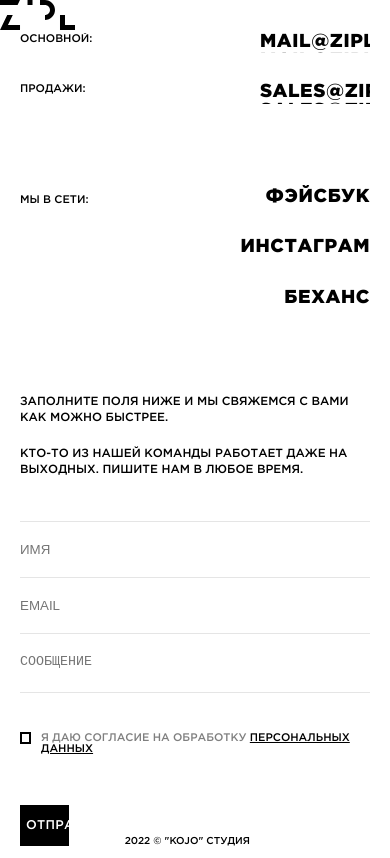
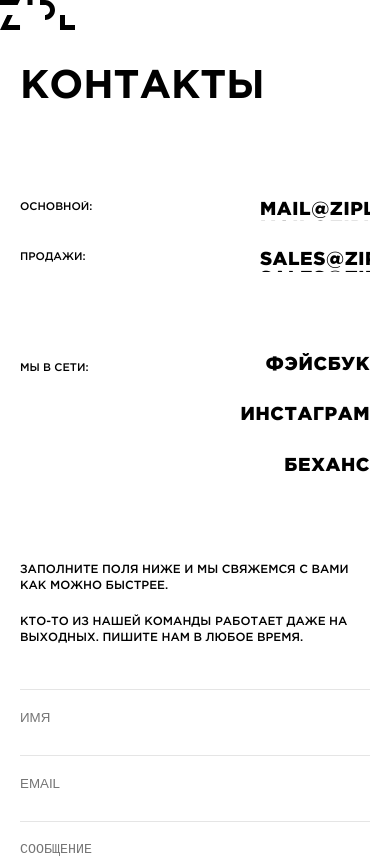
Before and after one commit to AnatolyKostarev/kojo, a React (Create React App) app: page /contacts in a window 390 px wide. Shown: the top 858 px of the page. Built offline with nearby package versions, Linux system fonts and the light colour scheme.

Commit message:
optimization styles contact, form

```diff
--- a/src/components/contacts/Contacts.module.css
+++ b/src/components/contacts/Contacts.module.css
@@ -1,4 +1,4 @@
-@media screen and (min-width: 1240px) {
+@media screen and (min-width: 1024px) {
   .contacts::before {
     content: "";
     position: absolute;
@@ -184,7 +184,7 @@
   }
 }
 
-@media screen and (max-width: 1239px) {
+@media screen and (max-width: 1023px) {
   .contacts::before {
     display: none;
   }
@@ -204,7 +204,6 @@
     display: flex;
     flex-direction: column;
     row-gap: 90px;
-    max-width: 860px;
   }
 
   .contacts__info,
--- a/src/components/form/Form.jsx
+++ b/src/components/form/Form.jsx
@@ -41,7 +41,7 @@ export default function Form() {
         />
         <div className={styles.focus}>
           {errors?.name && (
-            <p style={{ marginBottom: "10px" }}>
+            <p className={styles.trans}>
               {errors?.name?.message || "Error!"}
             </p>
           )}
@@ -69,7 +69,7 @@ export default function Form() {
         />
         <div className={styles.focus}>
           {errors?.email && (
-            <p style={{ marginBottom: "10px" }}>
+            <p>
               {errors?.email?.message || "Error!"}
             </p>
           )}
@@ -95,7 +95,7 @@ export default function Form() {
         ></textarea>
         <div className={styles.focus}>
           {errors?.message && (
-            <p style={{ marginBottom: "10px" }}>
+            <p>
               {errors?.message?.message || "Error!"}
             </p>
           )}
@@ -115,14 +115,14 @@ export default function Form() {
         <span className={styles.policy_text}>
           Я даю согласие на обработку <Link to="/">персональных данных</Link>
         </span>
+      </label>
         <div className={styles.focus_consent}>
           {errors?.consent && (
-            <p style={{ marginBottom: "10px" }}>
+            <p>
               {errors?.consent?.message || "Error!"}
             </p>
           )}
         </div>
-      </label>
       <div className={styles.submitWrapper}>
         <div></div>
         <div className={styles.form__btn}>
--- a/src/components/form/Form.module.css
+++ b/src/components/form/Form.module.css
@@ -43,7 +43,6 @@
   .focus_consent {
     position: relative;
     top: 10px;
-    left: 10px;
     text-transform: uppercase;
     color: red;
   }
@@ -192,12 +191,12 @@
   .focus {
     text-transform: uppercase;
     color: red;
+    margin-bottom: 10px;
   }
 
   .focus_consent {
     position: relative;
     top: 10px;
-    left: 10px;
     text-transform: uppercase;
     color: red;
   }
@@ -235,11 +234,12 @@
     content: "";
     position: absolute;
     display: block;
-    width: 12px;
+    width: 10px;
     height: 10px;
-    background-color: #000;
+    background: url("/public/img/form/checkmark.svg");
     opacity: 0;
     transform: translateX(-20%);
+    transform: translateY(-20%);
     transition: 0.3s ease-in-out;
   }
 
--- a/src/layouts/header/contacts/Headercontacts.module.css
+++ b/src/layouts/header/contacts/Headercontacts.module.css
@@ -1,4 +1,4 @@
-@media screen and (min-width: 1240px) {
+@media screen and (min-width: 1024px) {
   #header {
     width: 100vw;
     margin-bottom: 17.25vh;
@@ -76,20 +76,20 @@
   }
 }
 
-@media screen and (max-width: 1239px) {
+@media screen and (max-width: 1023px) {
   .title {
-    position: absolute;
-    font-family: "GothamProBold";
+    position: relative;
+    font-family: "GothamProBold", sans-serif;
     padding: 0 20px;
     margin: 40px 0 100px;
     font-size: 40px;
     line-height: 28px;
     text-transform: uppercase;
-    animation: show_title;
+    animation: showTitle;
     animation-duration: 1.5s;
+    animation-timing-function: ease-in;
     animation-iteration-count: infinite;
     animation-delay: 1s;
-    opacity: 0;
   }
 
   .header__img {
```
